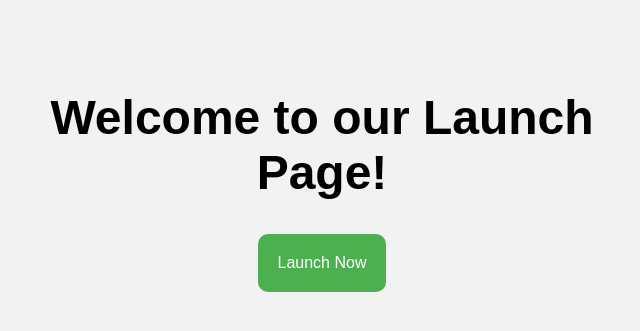
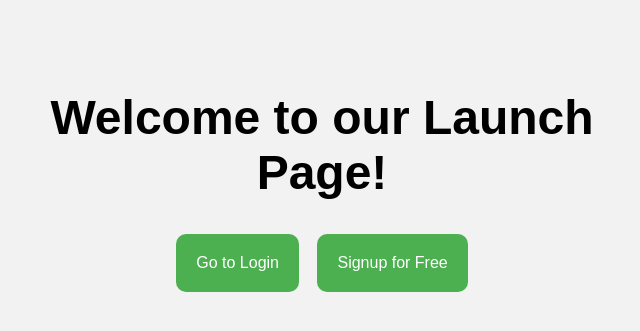
Before and after one commit to renadgharz/youlib-manager, a Flask app: page / in a window 1280 px wide. Shown: the top 331 px of the page, without its empty margins (318-958 px from the left). Run offline with Flask 3, Linux system fonts and the light colour scheme.

Commit message:
updated landing page, resolved #9

```diff
--- a/launch/templates/launch.html
+++ b/launch/templates/launch.html
@@ -7,7 +7,14 @@
 <body>
 	<div class="container">
 		<h1>Welcome to our Launch Page!</h1>
-		<button id="launch-button">Launch Now</button>
+		<div>
+			<form action="{{ url_for('auth_blueprint.login') }}" method="get" style="display: inline-block; margin-right: 10px;">
+				<button class="btn" type="submit">Go to Login</button>
+			</form>
+			<form action="{{ url_for('auth_blueprint.signup') }}" method="get" style="display: inline-block;">
+				<button class="btn" type="submit">Signup for Free</button>
+			</form>
+		</div>
 	</div>
 	<script src="../static/js/launch.js"></script>
 </body>
```
Also changed, not shown: launch/launch.py (+3 -6 lines).
